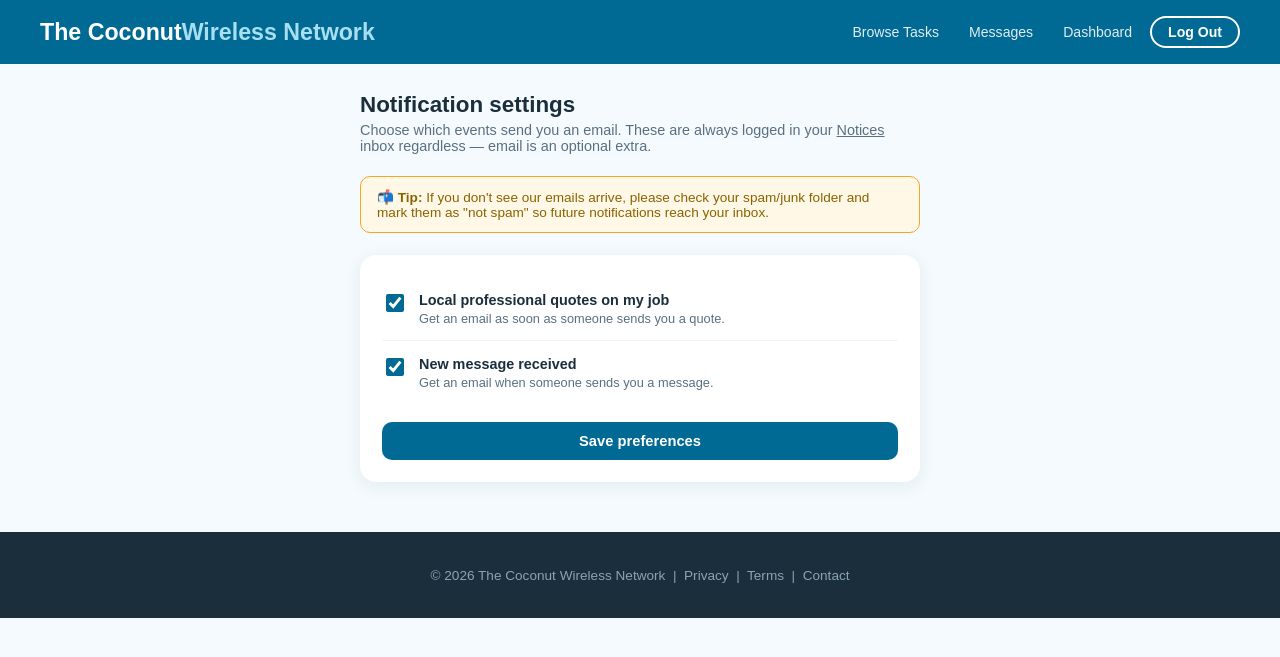
After one commit to cameronmar/tradie-website, a Django app: page /notices/settings/ in a window 1280 px wide. The commit adds this page. Shown: the top 657 px of the page. Run offline with Django 5.2, Linux system fonts and the light colour scheme; the visitor is signed in with stand-in values (Sample User, id 1).

Commit message:
Add opt-in email notifications for quotes, messages, and matching new jobs
- New User preferences: notify on quote received (default on), new message
  (default on), and new job matching trades/towns (default off, opt-in).
- New /notices/settings/ page with the toggles and a spam-folder disclaimer,
  linked from Notices.
- Quotes and matching-job posts always log an in-app Notice; email is the
  optional extra channel gated by the user's preference. Messages already
  live in the Inbox, so only the email fires there, no duplicate notice.

Co-Authored-By: Claude Sonnet 5 <noreply@anthropic.com>

```diff
--- a/marketplace/forms.py
+++ b/marketplace/forms.py
@@ -383,3 +383,16 @@ class ContactSupportForm(forms.Form):
     message = forms.CharField(
         widget=forms.Textarea(attrs={'class': 'form-input', 'rows': 5, 'placeholder': 'Tell us more…'})
     )
+
+
+# ── Notification preferences ─────────────────────────────────────────────────
+
+class NotificationPreferencesForm(forms.ModelForm):
+    class Meta:
+        model = User
+        fields = ['notify_email_new_quote', 'notify_email_new_message', 'notify_email_new_job_match']
+        widgets = {
+            'notify_email_new_quote':     forms.CheckboxInput(),
+            'notify_email_new_message':   forms.CheckboxInput(),
+            'notify_email_new_job_match': forms.CheckboxInput(),
+        }
--- a/marketplace/models.py
+++ b/marketplace/models.py
@@ -51,6 +51,12 @@ class User(AbstractUser):
     role   = models.CharField(max_length=10, choices=ROLE_CHOICES, blank=True, default='')
     mobile = models.CharField(max_length=20, blank=True)
     town   = models.CharField(max_length=50, blank=True)
+
+    # Email notification preferences — always logged in-app regardless (see
+    # Notices), these only control the optional extra email channel.
+    notify_email_new_quote     = models.BooleanField(default=True, verbose_name='Email me when a local professional quotes on my job')
+    notify_email_new_message   = models.BooleanField(default=True, verbose_name='Email me when I receive a new message')
+    notify_email_new_job_match = models.BooleanField(default=False, verbose_name='Email me when a new job matching my trades and towns is posted')
 
     USERNAME_FIELD  = 'email'
     REQUIRED_FIELDS = []
@@ -968,6 +974,9 @@ class PlatformNotice(models.Model):
     TYPE_CIRCUMVENTION     = 'circumvention'
     TYPE_TERMS_UPDATE      = 'terms_update'
     TYPE_GENERAL           = 'general'
+    TYPE_NEW_QUOTE         = 'new_quote'
+    TYPE_NEW_MESSAGE       = 'new_message'
+    TYPE_NEW_JOB_MATCH     = 'new_job_match'
     TYPE_CHOICES = [
         (TYPE_WELCOME,          'Welcome Message'),
         (TYPE_INVOICE,          'Invoice Notice'),
@@ -975,6 +984,9 @@ class PlatformNotice(models.Model):
         (TYPE_CIRCUMVENTION,    'Platform Circumvention Notice'),
         (TYPE_TERMS_UPDATE,     'Terms Update Notice'),
         (TYPE_GENERAL,          'General Notice'),
+        (TYPE_NEW_QUOTE,        'New Quote Received'),
+        (TYPE_NEW_MESSAGE,      'New Message'),
+        (TYPE_NEW_JOB_MATCH,    'New Job Match'),
     ]
 
     CHANNEL_EMAIL       = 'email'
--- a/marketplace/templates/marketplace/notices.html
+++ b/marketplace/templates/marketplace/notices.html
@@ -19,7 +19,7 @@ footer{display:none;}
 {% block content %}
 <div class="notices-page">
   <div class="page-title">Notices</div>
-  <p class="page-sub">Messages from the Coconut Wireless Network team.</p>
+  <p class="page-sub">Messages from the Coconut Wireless Network team. <a href="{% url 'notification_settings' %}">Notification settings →</a></p>
 
   {% if notices %}
     {% for n in notices %}
--- /dev/null
+++ b/marketplace/templates/marketplace/notification_settings.html
@@ -0,0 +1,55 @@
+{% extends "marketplace/base.html" %}
+{% block title %}Notification Settings – The Coconut Wireless Network{% endblock %}
+
+{% block extra_css %}
+<style>
+.settings-page{max-width:600px;margin:0 auto;padding:28px 20px 50px;}
+.page-title{font-size:1.4rem;font-weight:700;margin:0 0 4px;}
+.page-sub{color:var(--muted);font-size:.9rem;margin:0 0 22px;}
+.spam-tip{background:#fff8e6;border:1px solid #f5a623;border-radius:10px;padding:12px 16px;font-size:.85rem;color:#8a6200;margin-bottom:22px;}
+.check-row{display:flex;align-items:flex-start;gap:12px;padding:14px 0;border-bottom:1px solid #f0f5f8;}
+.check-row:last-of-type{border-bottom:none;}
+.check-row input{margin-top:3px;accent-color:var(--blue);width:18px;height:18px;flex-shrink:0;}
+.check-row label{font-size:.9rem;font-weight:600;cursor:pointer;}
+.check-row .hint{font-size:.8rem;color:var(--muted);margin-top:2px;font-weight:400;}
+</style>
+{% endblock %}
+
+{% block content %}
+<div class="settings-page">
+  <div class="page-title">Notification settings</div>
+  <p class="page-sub">Choose which events send you an email. These are always logged in your <a href="{% url 'notices' %}">Notices</a> inbox regardless — email is an optional extra.</p>
+
+  <div class="spam-tip">📬 <strong>Tip:</strong> If you don't see our emails arrive, please check your spam/junk folder and mark them as "not spam" so future notifications reach your inbox.</div>
+
+  <div class="card">
+    <form method="post">
+      {% csrf_token %}
+      <div class="check-row">
+        {{ form.notify_email_new_quote }}
+        <div>
+          <label for="{{ form.notify_email_new_quote.id_for_label }}">Local professional quotes on my job</label>
+          <div class="hint">Get an email as soon as someone sends you a quote.</div>
+        </div>
+      </div>
+      <div class="check-row">
+        {{ form.notify_email_new_message }}
+        <div>
+          <label for="{{ form.notify_email_new_message.id_for_label }}">New message received</label>
+          <div class="hint">Get an email when someone sends you a message.</div>
+        </div>
+      </div>
+      {% if user.role == 'tradie' %}
+      <div class="check-row">
+        {{ form.notify_email_new_job_match }}
+        <div>
+          <label for="{{ form.notify_email_new_job_match.id_for_label }}">New job posted in my trades and towns</label>
+          <div class="hint">Get an email when a task matching your selected trades and service towns is posted. Off by default to avoid too many emails — turn on if you'd like early notice of new work.</div>
+        </div>
+      </div>
+      {% endif %}
+      <button type="submit" class="btn btn-primary" style="width:100%;margin-top:18px;">Save preferences</button>
+    </form>
+  </div>
+</div>
+{% endblock %}
--- a/marketplace/urls.py
+++ b/marketplace/urls.py
@@ -37,6 +37,7 @@ urlpatterns = [
     path('profile/<int:pk>/',      views.tradie_profile, name='tradie_profile'),
     # Notices
     path('notices/',                         views.notices,      name='notices'),
+    path('notices/settings/',                views.notification_settings, name='notification_settings'),
     # Messages
     path('messages/',                        views.inbox,        name='inbox'),
     path('messages/<int:tpk>/<int:opk>/',    views.conversation, name='conversation'),
--- a/marketplace/views.py
+++ b/marketplace/views.py
@@ -28,6 +28,7 @@ from .forms import (
     ContactSupportForm,
     LoginForm,
     MessageForm,
+    NotificationPreferencesForm,
     PrivateReviewForm,
     PublicReviewForm,
     QuoteForm,
@@ -59,6 +60,9 @@ from .utils import (
     get_active_platform_settings,
     get_tradie_billing_summary,
     notify_admin,
+    notify_client_new_quote,
+    notify_matching_tradies_new_job,
+    notify_message_recipient,
     send_welcome_notice,
 )
 
@@ -424,6 +428,7 @@ def post_task(request):
         task.client = request.user
         task.save()
         form.save_m2m()
+        notify_matching_tradies_new_job(task)
         flash.success(request, 'Task posted! Local pros will start sending quotes soon.')
         return redirect('task_detail', pk=task.pk)
     return render(request, 'marketplace/post_task.html', {
@@ -607,6 +612,7 @@ def submit_quote(request, pk):
             q.estimated_provider_take_home = (q.price - effective_fee).quantize(Decimal('0.01'))
             q.estimated_tradie_take_home = q.estimated_provider_take_home
         q.save()
+        notify_client_new_quote(q)
         flash.success(request, 'Quote submitted! The client will be in touch.')
     else:
         for err in form.errors.values():
@@ -858,6 +864,16 @@ def notices(request):
     })
 
 
+@login_required
+def notification_settings(request):
+    form = NotificationPreferencesForm(request.POST or None, instance=request.user)
+    if request.method == 'POST' and form.is_valid():
+        form.save()
+        flash.success(request, 'Notification preferences updated.')
+        return redirect('notification_settings')
+    return render(request, 'marketplace/notification_settings.html', {'form': form})
+
+
 # ── Messages inbox ────────────────────────────────────────────────────────────
 
 @login_required
@@ -886,10 +902,11 @@ def conversation(request, tpk, opk):
     if request.method == 'POST':
         form = MessageForm(request.POST)
         if form.is_valid():
-            Message.objects.create(
+            msg = Message.objects.create(
                 task=task, sender=u, recipient=other_user,
                 body=form.cleaned_data['body'],
             )
+            notify_message_recipient(msg)
         return redirect('conversation', tpk=tpk, opk=opk)
 
     chat_messages = Message.objects.filter(
```
Also changed, not shown: marketplace/utils.py (+125 -1 lines), marketplace/migrations/0020_user_notify_email_new_job_match_and_more.py (added).
